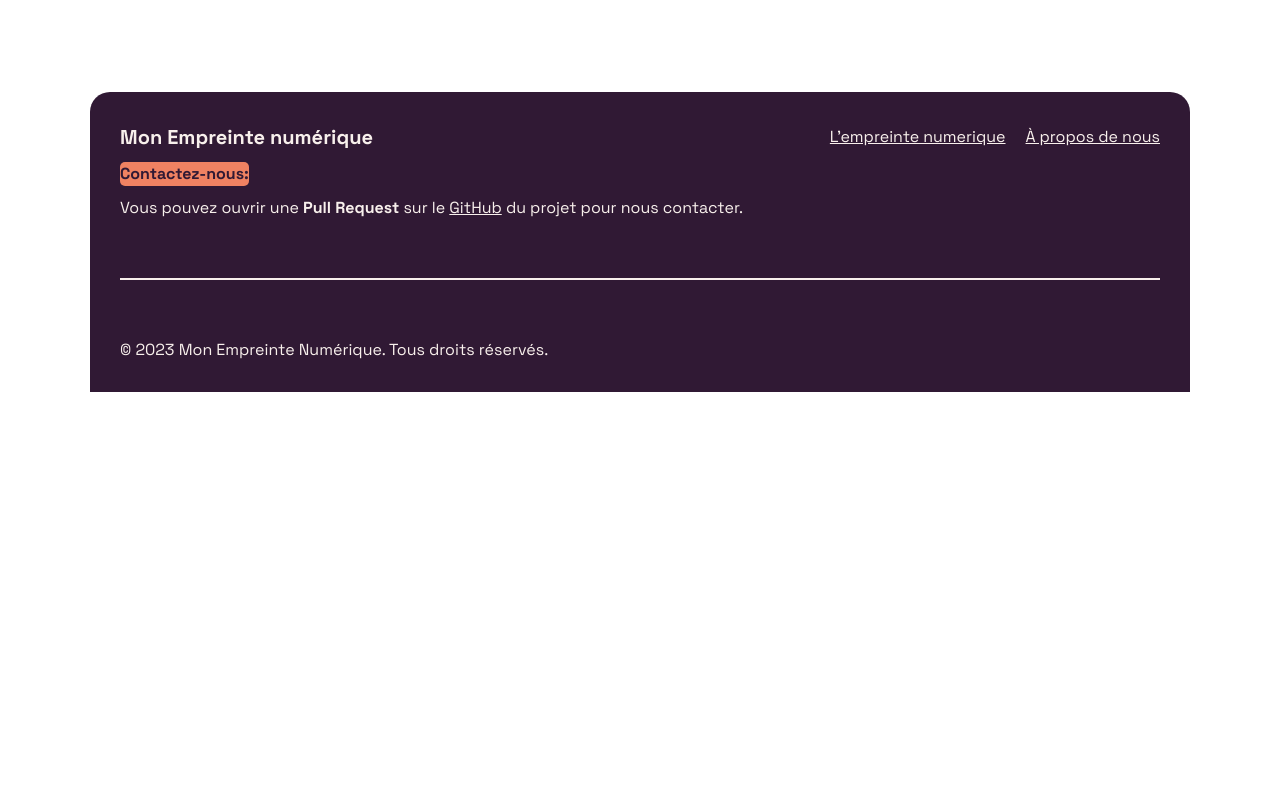
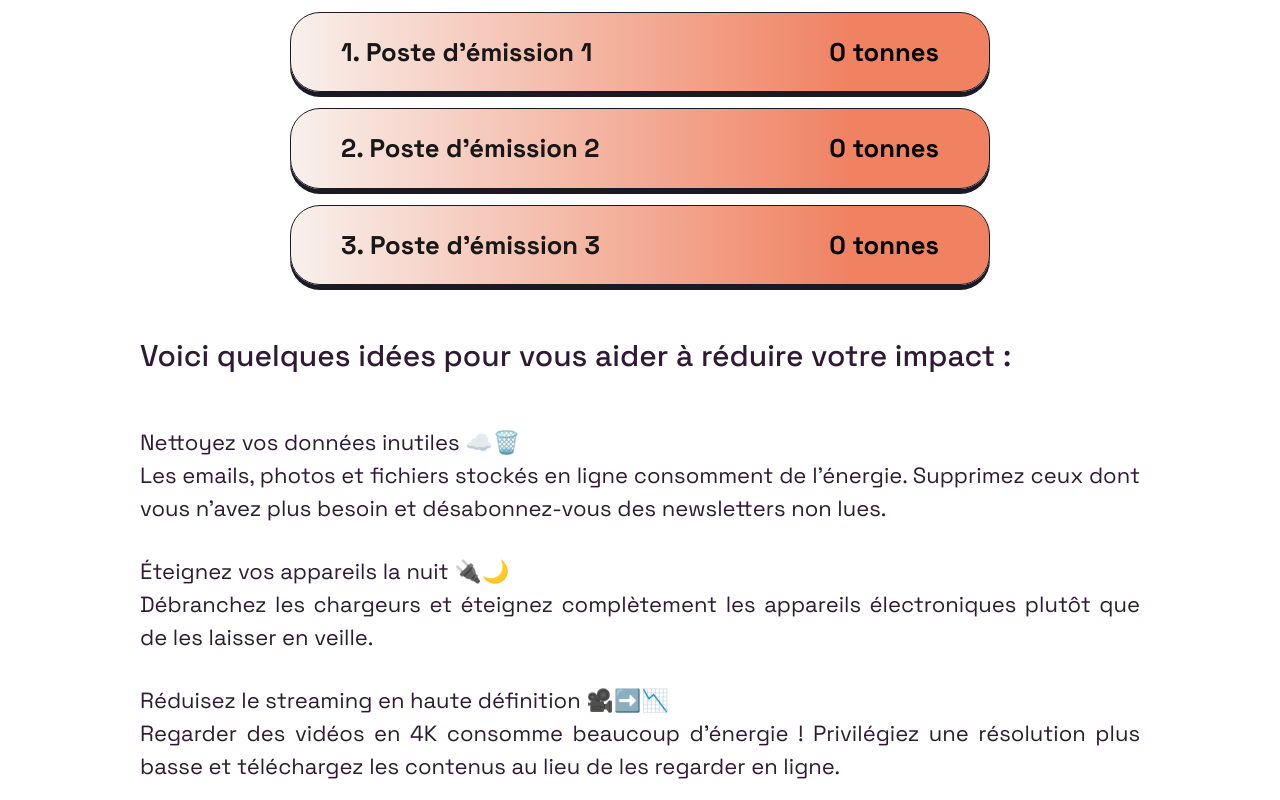
Before and after one commit to jbytes503/mon-empreinte-numerique, a Next.js app in the folder front/: page /bilan in a window 1280 px wide. Before the commit this address had no page. Shown: the part 920-1720 px from the top of the page. Before the commit the page ends 1312 px from the top, so only its background shows below. Built offline with nearby package versions, Linux system fonts and the light colour scheme.

Commit message:
Bilan page 1.0

```diff
--- /dev/null
+++ b/front/src/app/bilan/page.module.css
@@ -0,0 +1,34 @@
+.section {
+    margin: 3em 0;
+    display: flex;
+    flex-direction: column;
+    align-items: center;
+    gap: 1em;
+}
+
+.tt {
+    font-weight: 500;
+    font-size: 30px;
+    color: var(--color-5);
+}
+
+.recalculateButton {
+    background-color: #301934;
+    color: white;
+    border: none;
+    border-radius: 24px;
+    padding: 12px 48px;
+    font-size: 16px;
+    cursor: pointer;
+    width: auto;
+    min-width: 250px;
+    transition: background-color 0.3s ease;
+    font-weight: 500;
+}
+
+.tips {
+    font-size: 22px;
+    color: var(--color-5);
+    padding-bottom: 30px;
+    text-align: justify;
+}
--- /dev/null
+++ b/front/src/app/bilan/page.tsx
@@ -0,0 +1,116 @@
+import CarbonFootprint from '../components/result/result';
+import PosteDEmission from '../components/postedemission/poste';
+import styles from './page.module.css';
+import Title from '../components/titles';
+import Button from '../components/home/button';
+
+export default async function Page() {
+    const allTips = [
+        {
+          id: 1,
+          text: "Réduisez le streaming en haute définition 🎥➡️📉 \nRegarder des vidéos en 4K consomme beaucoup d'énergie ! Privilégiez une résolution plus basse et téléchargez les contenus au lieu de les regarder en ligne."
+        },
+        {
+          id: 2,
+          text: "Prolongez la durée de vie de vos appareils 📱💻♻️ \nGardez votre smartphone et votre ordinateur plus longtemps en évitant les remplacements fréquents. Réparez-les si possible et achetez reconditionné."
+        },
+        {
+          id: 3,
+          text: "Nettoyez vos données inutiles ☁️🗑️ \nLes emails, photos et fichiers stockés en ligne consomment de l'énergie. Supprimez ceux dont vous n'avez plus besoin et désabonnez-vous des newsletters non lues."
+        },
+        {
+          id: 4,
+          text: "Optimisez vos recherches web 🌐🔍 \nUtilisez des moteurs de recherche écologiques comme Ecosia et tapez directement l'URL des sites que vous visitez souvent."
+        },
+        {
+          id: 5,
+          text: "Éteignez vos appareils la nuit 🔌🌙 \nDébranchez les chargeurs et éteignez complètement les appareils électroniques plutôt que de les laisser en veille."
+        },
+        {
+          id: 6,
+          text: "Privilégiez le wifi aux données mobiles 📶🏠 \nLa connexion wifi consomme moins d'énergie que le réseau 4G/5G. Activez le mode avion en zone de mauvaise réception."
+        },
+        {
+          id: 7,
+          text: "Limitez les objets connectés inutiles 🏠⚡ \nLes montres connectées, enceintes intelligentes et autres gadgets accumulent la consommation énergétique."
+        },
+        {
+          id: 8,
+          text: "Choisissez du matériel éco-conçu 🌱💻 \nPréférez les appareils avec labels énergétiques (EPEAT, TCO Certified) et une bonne réparabilité."
+        },
+        {
+          id: 9,
+          text: "Réduisez les visioconférences 📹✈️ \nUne réunion virtuelle d'une heure émet autant de CO2 qu'un trajet en voiture de 1 km. Privilégiez le téléphone quand c'est possible."
+        },
+        {
+          id: 10,
+          text: "Optimisez votre boîte mail 📧🚮 \nSupprimez les anciens emails avec pièces jointes, compressez les fichiers et désactivez la synchronisation automatique."
+        },
+        {
+          id: 11,
+          text: "Utilisez des logiciels légers 🖥️🍃 \nLes applications trop lourdes sollicitent plus votre processeur. Privilégiez les logiciels open source et les versions allégées."
+        },
+        {
+          id: 12,
+          text: "Petits gestes, grand impact ! 🌍✨ \nAdoptez ces bonnes pratiques et partagez-les avec votre entourage pour amplifier l'effet positif !"
+        }
+      ];
+
+      const shuffleArray = (array: typeof allTips) => {
+        const shuffled = [...array];
+        for (let i = shuffled.length - 1; i > 0; i--) {
+          const j = Math.floor(Math.random() * (i + 1));
+          [shuffled[i], shuffled[j]] = [shuffled[j], shuffled[i]];
+        }
+        return shuffled;
+      };
+
+      const randomTips = shuffleArray(allTips).slice(0, 3);
+
+    return (
+        <>
+            <Title name="Mon empreinte" />
+            <section className={`${styles.section}`}>
+            <CarbonFootprint co2Amount={0} maxScale={0} progressPercentage={0} tripComparison={0} />
+            </section>
+            <Title name="Mes principaux postes d’émissions" />
+            <section className={`${styles.section}`}>
+            <PosteDEmission
+                nom="Poste d'émission 1"
+                pos={1}
+                co2Amount={0}
+            />
+            <PosteDEmission
+                nom="Poste d'émission 2"
+                pos={2}
+                co2Amount={0}
+            />
+            <PosteDEmission
+                nom="Poste d'émission 3"
+                pos={3}
+                co2Amount={0}
+            />
+            </section>
+            <h3 className={`${styles.tt}`}>
+                Voici quelques idées pour vous aider à réduire votre impact :
+            </h3>
+            <section className={`${styles.intro} ${styles.section}`}>
+                <ul>
+                    {randomTips.map((tip) => (
+                    <li key={tip.id} className={`${styles.tips}`}>
+                    {tip.text.split('\n').map((line, index) => (
+                        <span key={index}>
+                            {line}
+                            <br />
+                        </span>
+                    ))}
+                </li>
+                    ))}
+                </ul>
+                <div>
+                    <Button label="Je re fais le test !" href="/calculator" />
+                </div>
+            </section>
+        </>
+    );
+}
```
